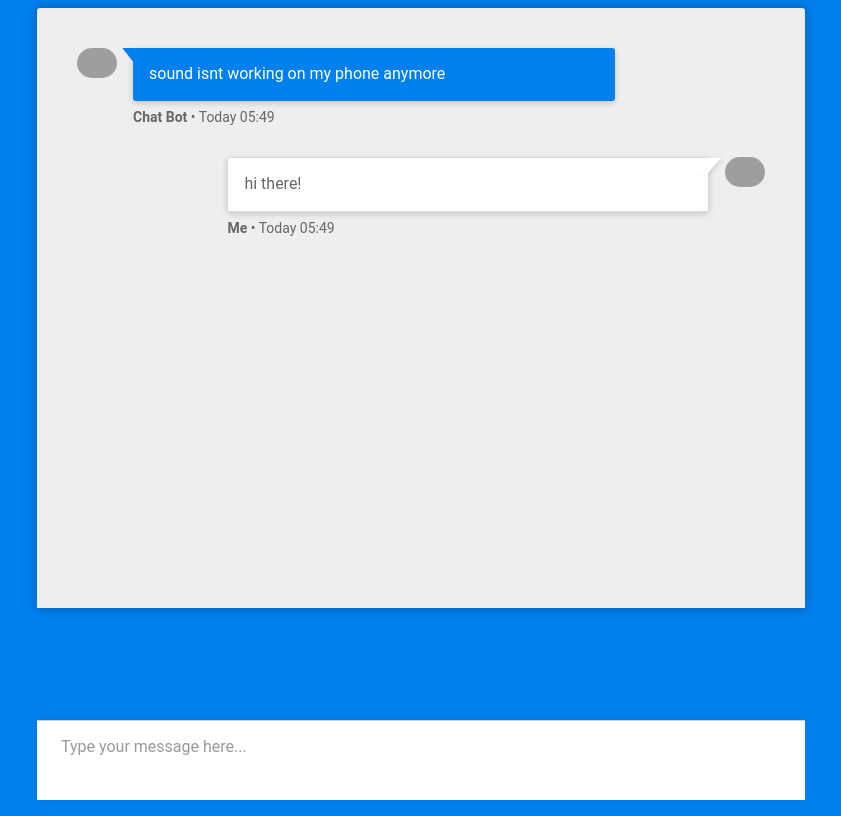
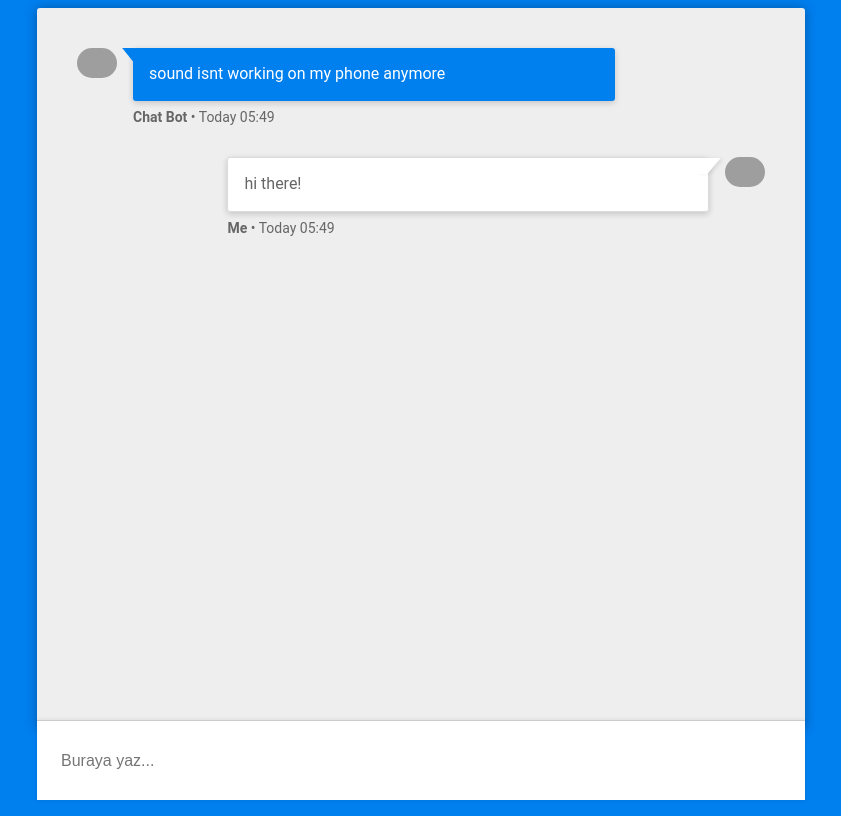
Before and after one commit to salih-g/school-chatbot_frontend, a Vue app: page / in a window 1280 px wide. Shown: the whole page, without its empty margins (219-1060 px from the left). Built offline with nearby package versions, Linux system fonts and the light colour scheme; grey boxes are pictures that could not be loaded.

Commit message:
[update][Salih] update template

```diff
--- a/src/components/ChatBox.vue
+++ b/src/components/ChatBox.vue
@@ -17,7 +17,7 @@
         </div>
       </div>
 
-      <div class="ChatItem ChatItem--expert">
+      <div class="ChatItem ChatItem--user">
         <div class="ChatItem-meta">
           <div class="ChatItem-avatar">
             <img
@@ -32,14 +32,11 @@
           <div class="ChatItem-timeStamp"><strong>Me</strong> • Today 05:49</div>
         </div>
       </div>
-
-      <div class="ChatInput is-hidey">
-        <div
-          class="ChatInput-input"
-          contenteditable="true"
-          placeholder="Type your message here..."
-        ></div>
-      </div>
+      <form class="ChatInput is-hidey">
+        <label for="message">
+          <input type="text" name="message" class="ChatInput-input" placeholder="Buraya yaz..." />
+        </label>
+      </form>
     </div>
   </div>
 </template>
@@ -51,10 +48,9 @@ export default {};
 strong {
   font-weight: bold;
 }
-
 .ChatWindow {
   width: 48rem;
-  height: 75vh;
+  height: 90vh;
   padding: 2.5rem;
   padding-bottom: 6.5rem;
   overflow: hidden;
@@ -71,7 +67,7 @@ strong {
   width: 100%;
   margin-bottom: 2rem;
 }
-.ChatItem--expert {
+.ChatItem--user {
   flex-direction: row-reverse;
 }
 .ChatItem-meta {
@@ -82,7 +78,7 @@ strong {
   margin-bottom: 0.5rem;
   width: 2.5rem;
 }
-.ChatItem--expert .ChatItem-meta {
+.ChatItem--user .ChatItem-meta {
   margin-right: 0;
   margin-left: 1rem;
 }
@@ -95,7 +91,7 @@ strong {
   width: 2.5rem;
   height: 2.5rem;
 }
-.ChatItem--expert .ChatItem-avatar {
+.ChatItem--user .ChatItem-avatar {
   margin-right: 0;
 }
 .ChatItem-avatarImage {
@@ -117,7 +113,7 @@ strong {
   font-size: 0.875rem;
   color: #666;
 }
-.ChatItem--expert .ChatItem-timeStamp {
+.ChatItem--user .ChatItem-timeStamp {
   margin-left: auto;
 }
 .ChatItem-chatText {
@@ -142,7 +138,7 @@ strong {
   transform: scaleX(0.8) skew(45deg);
   background: #007fef;
 }
-.ChatItem--expert .ChatItem-chatText:first-child::before {
+.ChatItem--user .ChatItem-chatText:first-child::before {
   right: -0.4rem;
   left: auto;
   transform: skew(-40deg);
@@ -150,7 +146,7 @@ strong {
   background: #fff;
   box-shadow: 4px 0 4px -1px rgba(0, 0, 0, 0.1);
 }
-.ChatItem--expert .ChatItem-chatText {
+.ChatItem--user .ChatItem-chatText {
   margin-left: auto;
   border: 1px solid #dbdbdb;
   background: white;
```
